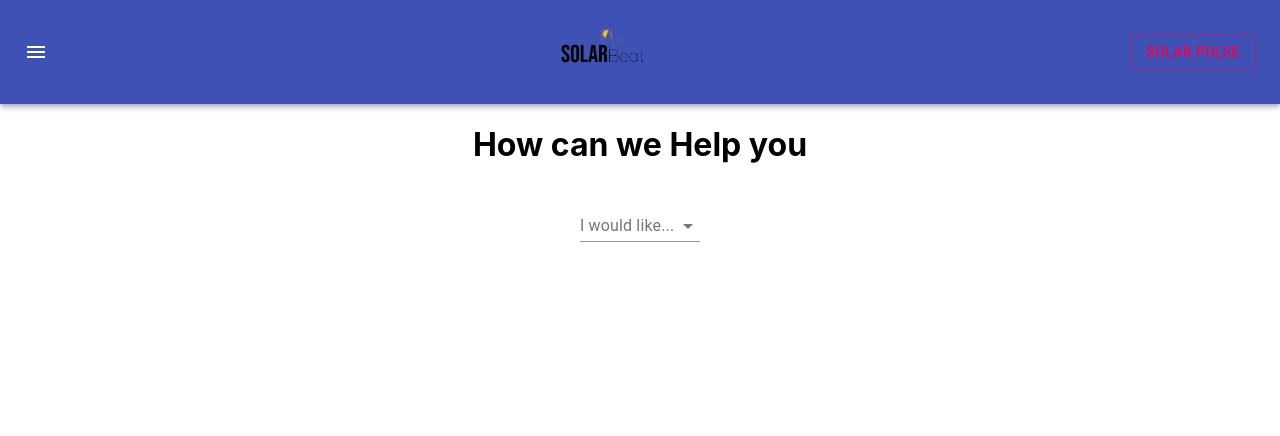
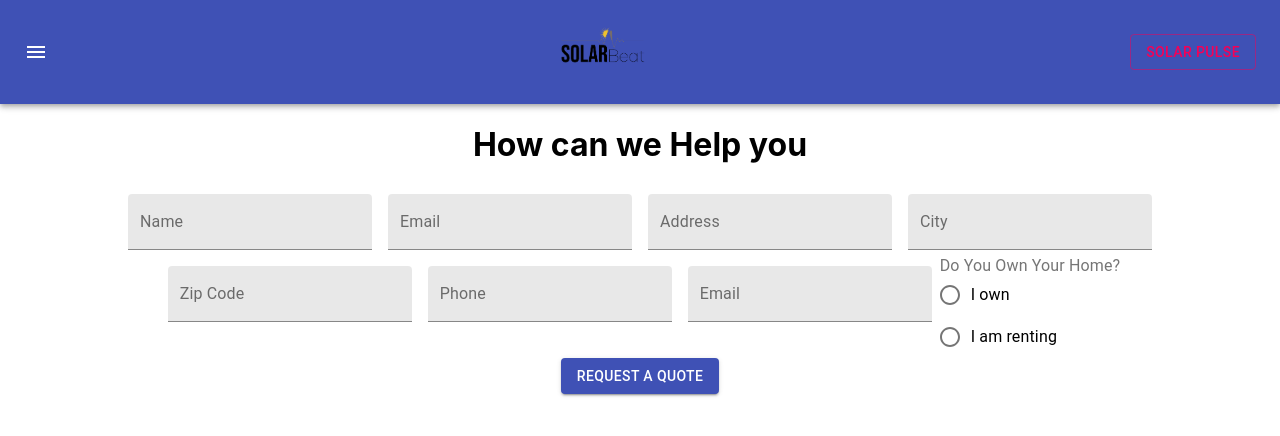
Before and after one commit to NGDino/solar-beat, a React (Create React App) app in the folder solar-beat/: page /contact in a window 1280 px wide. Shown: the top 436 px of the page. Built offline with nearby package versions, Linux system fonts and the light colour scheme.

Commit message:
added form basics

```diff
--- a/solar-beat/src/pages/CalcResults/index.js
+++ b/solar-beat/src/pages/CalcResults/index.js
@@ -8,7 +8,8 @@ const CalcResults = () =>{
     const data = JSON.parse(localStorage.getItem('customer-data'));
     console.log('customer-data', data)
 
-    if(data.name === '' || data.billAmount ==0 ){
+    if(data.name === '' || data.billAmount ==
+    0 ){
         return <Redirect to= '/estimate'/>
     }
 
--- a/solar-beat/src/pages/Contact/index.js
+++ b/solar-beat/src/pages/Contact/index.js
@@ -1,5 +1,5 @@
 import React, {useState} from 'react'
-import {Box, FormControl, InputLabel, MenuItem, Select} from '@material-ui/core';
+import {Box, FormControl, InputLabel, MenuItem, Select, TextField, FormControlLabel, FormLabel, Radio, RadioGroup, Button } from '@material-ui/core';
 import { makeStyles } from '@material-ui/core/styles'
 
 const useStyles = makeStyles((theme) => ({
@@ -14,28 +14,44 @@ const useStyles = makeStyles((theme) => ({
 
 const Contact = () =>{
     const classes = useStyles();
-    const [help, setHelp] = useState('');
+    const [value, setValue] = useState('female');
 
     const handleChange = (event) => {
-        setHelp(event.target.value);
-        console.log('help', help)
+        setValue(event.target.value);
     };
 
     return(
         <Box>
             <h1>How can we Help you</h1>
-            <FormControl className={classes.formControl}>
-                <InputLabel id="how-help-label">I would like...</InputLabel>
-                <Select
-                    labelId="how-help-label"
-                    id="how-help"
-                    value={help}
-                    onChange={handleChange}
-                    >
-                        <MenuItem value={'info'}>I'd like more information</MenuItem>
-                        <MenuItem value={'quote'}>Get a Quote</MenuItem>
-                </Select>
-            </FormControl>
+            <form>
+                <TextField className={classes.formControl} id="name" name="name" label="Name" variant="filled" >
+                </TextField>
+                <TextField className={classes.formControl} id="email" name="email" label="Email" variant="filled" >
+                </TextField>
+                <TextField className={classes.formControl} id="address" name="address" label="Address" variant="filled" >
+                </TextField>
+                <TextField className={classes.formControl} id="city" name="city" label="City" variant="filled" >
+                </TextField>
+                <TextField className={classes.formControl} id="zip" name="zip" label="Zip Code" variant="filled" >
+                </TextField>
+                <TextField className={classes.formControl} id="phone" name="phone" label="Phone" variant="filled" >
+                </TextField>
+                <TextField className={classes.formControl} id="email" name="email" label="Email" variant="filled" >
+                </TextField>
+                <FormControl component="fieldset">
+                <FormLabel component="legend">Do You Own Your Home?</FormLabel>
+                <RadioGroup aria-label="owner" name="owner1" value={value} onChange={handleChange}>
+                    <FormControlLabel value="owner1" control={<Radio />} label="I own" />
+                    <FormControlLabel value="rent" control={<Radio />} label="I am renting" />
+                </RadioGroup>
+                </FormControl>
+                <br/>
+                <Button variant="contained" color="primary" type='submit' >
+                    Request a Quote
+                </Button>
+
+            </form>
+
         </Box>
 
 
```
Also changed, not shown: 1 other file (tests, documents, lock files or other folders).
